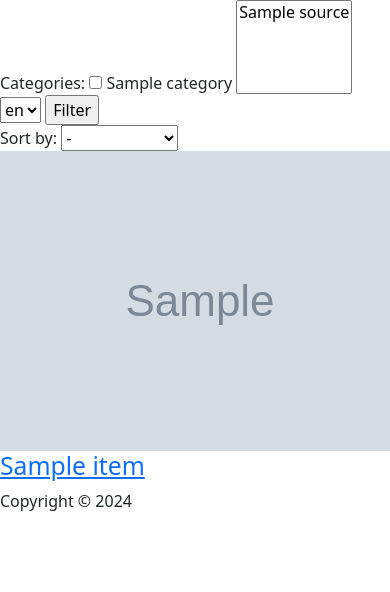
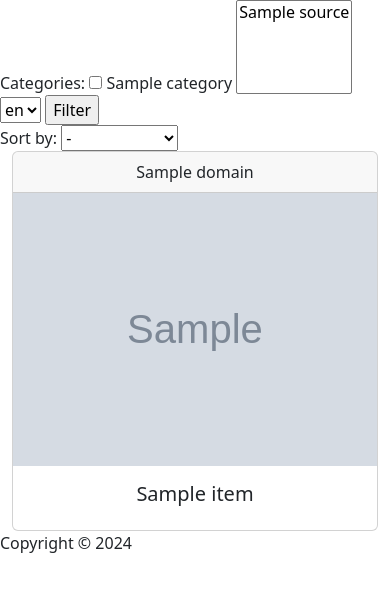
Before and after one commit to husz78/Newslytic, a Flask app: template templates/news.html in a window 390 px wide; the page is wider, and only the part inside the window is pictured. Shown: the top 592 px of that part. Run offline with Flask 3, Linux system fonts and the light colour scheme; the template is opened without the code that fills it: most values are stand-ins (such as "Sample title", 1, 10 or a date in 2020); grey boxes marked "Sample" are stand-in pictures.

Commit message:
Add css/style.css and styled articles with bootstrap responsively

```diff
--- a/newslytic/routes/main.py
+++ b/newslytic/routes/main.py
@@ -131,6 +131,7 @@ def process_response(response):
             'image': item['image'],
             'url': item['url'],
             'publish_date': item['publish_date'],
+            'domain': item['url'].split('https://')[1].split('/')[0]
         }
         news.append(news_item)
     return news
--- /dev/null
+++ b/static/css/style.css
@@ -0,0 +1,4 @@
+.no_link {
+    text-decoration: none;
+    color: inherit;
+}
--- a/templates/base.html
+++ b/templates/base.html
@@ -3,7 +3,8 @@
 <head>
     <meta charset="UTF-8">
     <meta name="viewport" content="width=device-width, initial-scale=1.0">
-    <title>Newslytic </title>
+    <title>Newslytic</title>
+    <link rel="stylesheet" href="{{ url_for('static', filename='css/style.css') }}">
     <link href="https://cdn.jsdelivr.net/npm/bootstrap@5.3.3/dist/css/bootstrap.min.css"
     rel="stylesheet" integrity="sha384-QWTKZyjpPEjISv5WaRU9OFeRpok6YctnYmDr5pNlyT2bRjXh0JMhjY6hW+ALEwIH"
     crossorigin="anonymous">
--- a/templates/news.html
+++ b/templates/news.html
@@ -1,18 +1,23 @@
 {% extends "base.html" %}
 
 {% block articles %}
-    <div id="news_container">
+    <div class="container text-center">
+        <div class="row row-cols-1 row-cols-sm-2 row-cols-md-4 g-2 g-md-3 g-lg-4">
         {% for item in news %}
-            <div id="article">
-                <a href="{{ item['url'] }}" target="_blank">
-                    <div id="article_image">
-                        <img src="{{ item['image'] }}" alt="Image">
+            <div class="col">
+                <div class="card">
+                <a href="{{ item['url'] }}" class="no_link" target="_blank">
+                    <div class="card-header">{{ item['domain'] }}</div>
+                    <div class="card-img-top">
+                        <img src="{{ item['image'] }}" class="img-fluid" alt="Article Image">
                     </div>
-                    <div id="article_title">
-                        <h2>{{ item['title'] }}</h2>
+                    <div class="card-body text-center">
+                        <h5>{{ item['title'] }}</h2>
                     </div>
                 </a>
+                </div>
             </div>
         {% endfor %}
+        </div>
     </div>
 {% endblock %}
```
